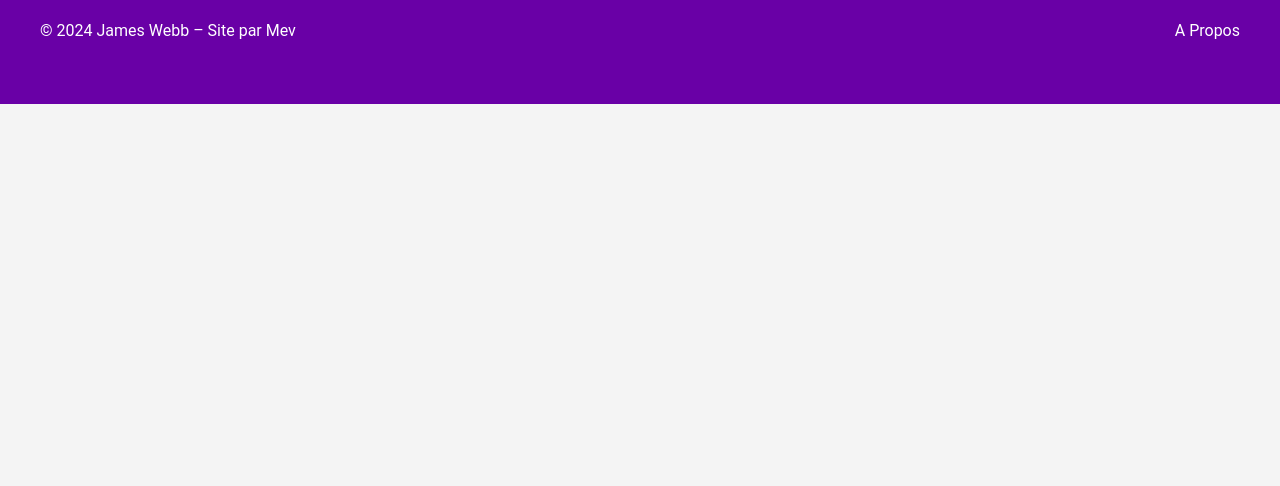
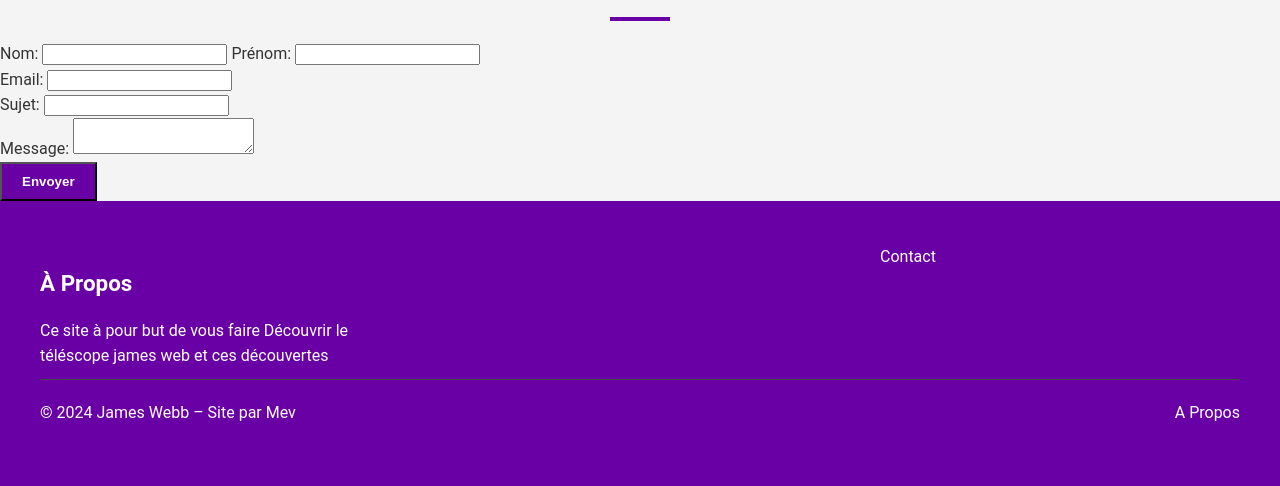
Before and after one commit to Mev999/Premierprojet, a plain HTML site: page contact.html in a window 1280 px wide. Shown: the part 661-1147 px from the top of the page. Before the commit the page ends 800 px from the top, so only its background shows below. Drawn offline with Linux system fonts and the light colour scheme.

Commit message:
ajout contact

```diff
--- a/contact.html
+++ b/contact.html
@@ -5,12 +5,14 @@
     <meta name="viewport" content="width=device-width, initial-scale=1.0">
     <title>Site de Mev</title>
     <link rel="stylesheet" href="css/styles.css">
+    <link rel="stylesheet" href="css/styles_contact.css">
 </head>
 <body>
     <header>
         <div class="header-container">
             <div class="logo">
                 <h1><a href="index.html">James Webb</a></h1>
+
             </div>
             <nav>
                 <ul>
@@ -28,7 +30,30 @@
         <img src="images/espace.jpg" alt="espace" class="banner-image">
         <div class="banner-text">Contact</div>
     </div>
+            <h2>Inscrivez-vous et vous recevrez toute l'actualité sur james Webb</h2>
 
+            <div class="underline"></div>
+
+                <label for="name">Nom:</label>
+                    <input type="text" id="name" name="name" required>
+                </div>
+                <label for="subject">Prénom:</label>
+                <input type="text" id="Prénom" name="Prenom" required>
+            </div>
+                <div>
+                    <label for="email">Email:</label>
+                    <input type="email" id="email" name="email" required>
+                </div>
+                <div>
+                    <label for="subject">Sujet:</label>
+                    <input type="text" id="subject" name="subject" required>
+                </div>
+                <div>
+                    <label for="message">Message:</label>
+                    <textarea id="message" name="message" required></textarea>
+                </div>
+                <button type="submit" class="btn">Envoyer</button>
+</body>
     <footer>
         <div class="footer-container">
             <!-- Bloc 1: À propos -->
--- /dev/null
+++ b/css/styles_contact.css
@@ -0,0 +1,6 @@
+
+h2{
+    padding: 60px 20px; /* Augmentation de la marge intérieure */
+    background-color: #f4f4f4;
+    text-align: center;
+}
```
Also changed, not shown: images/JWlogo.png (added), images/logo.png (added).
